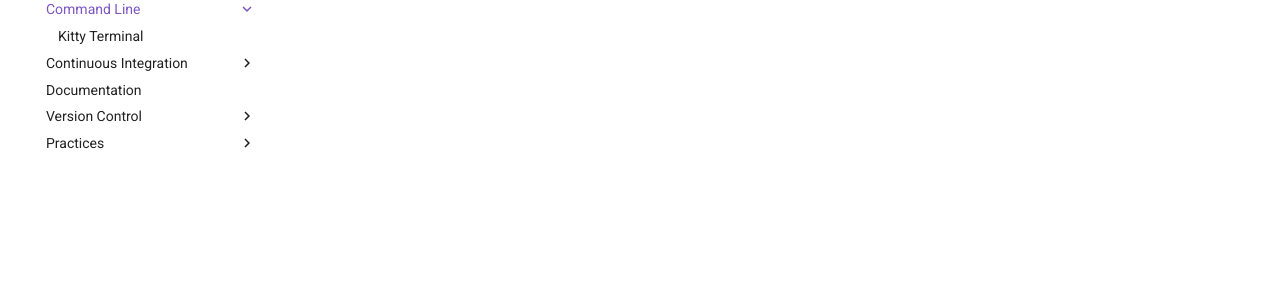
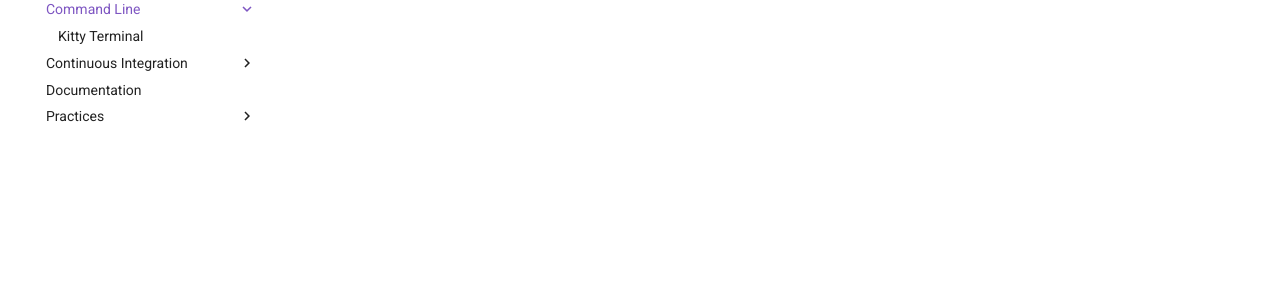
Before and after one commit to practicalli/engineering-playbook, an MkDocs documentation site: the page built from docs/command-line/index.md, in a window 1280 px wide. Shown: the part 237-537 px from the top of the page. Built offline with MkDocs 1.6.1 and Material for MkDocs 9.7.7, drawn with Linux system fonts in a browser that asks for light colours; comment, search, counter and statistics services are not loaded.

Commit message:
mkdocs: comment version control section - work required

```diff
--- a/mkdocs.yml
+++ b/mkdocs.yml
@@ -153,9 +153,9 @@ nav:
       - technical-writing/index.md
       # - technical-writing/techniques.md
       # - technical-writing/site-generator/mkdocs.md
-  - Version Control:
-      - version-control/index.md
-      - version-control/git-client-configuration.md
+  # - Version Control:
+  #     - version-control/index.md
+  #     - version-control/git-client-configuration.md
   - Practices:
       - practices/index.md
       - practices/behaviour-driven-development.md
```
